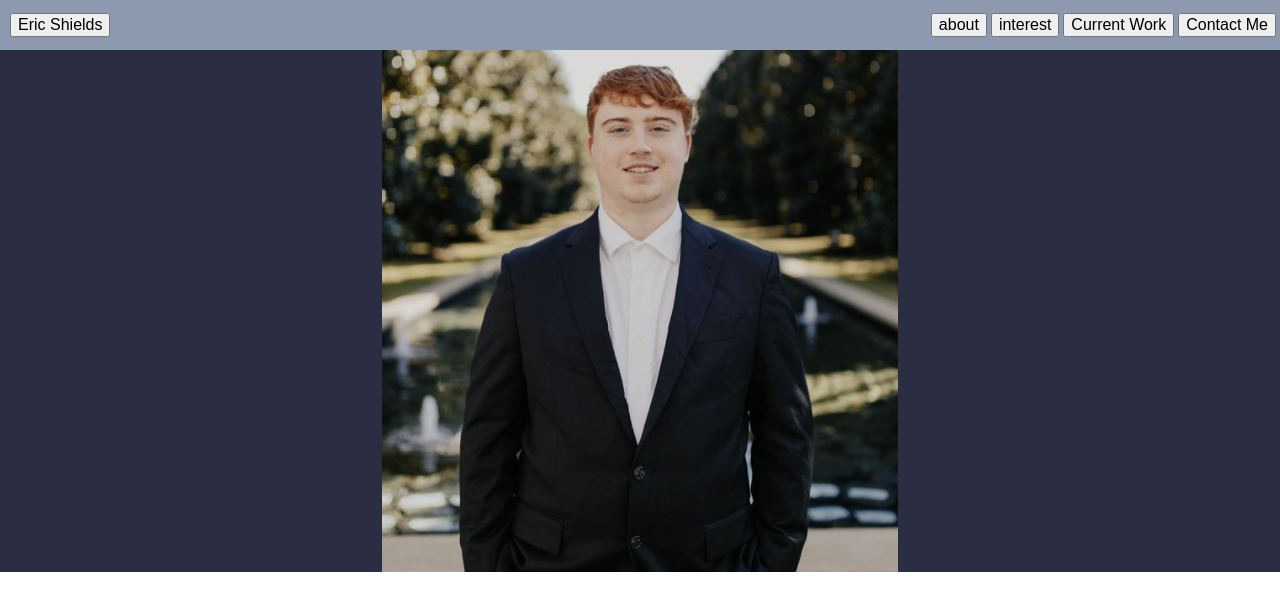
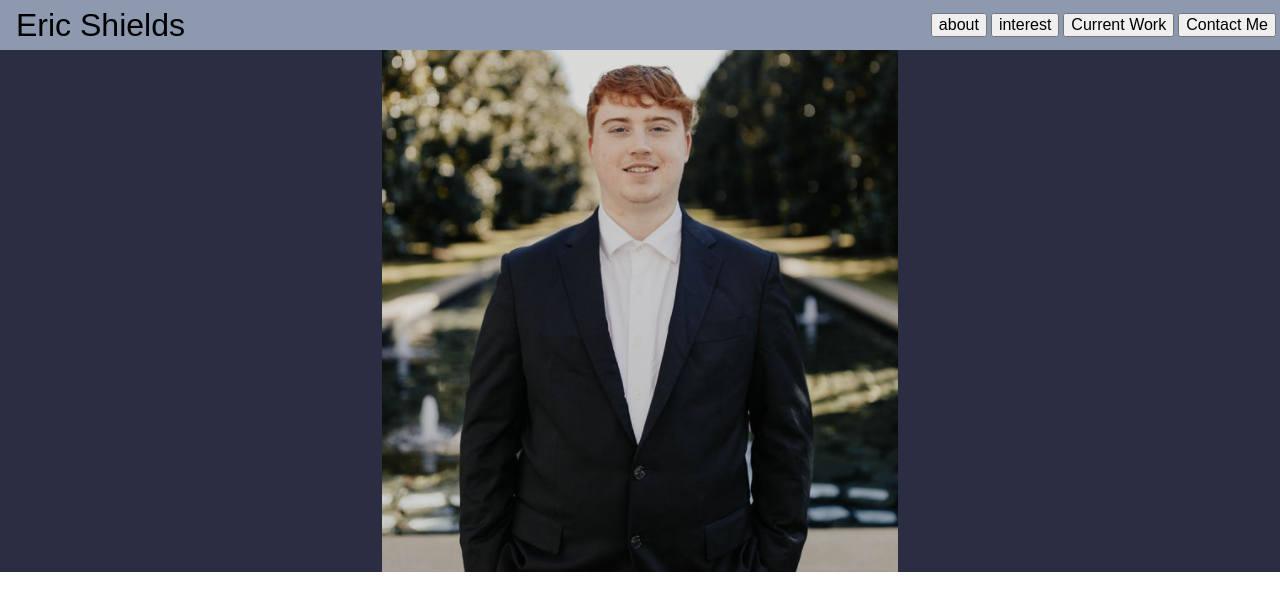
Before and after one commit to hampster2018/Resume-Website-React, a React (Create React App) app: page / in a window 1280 px wide. Shown: the top 610 px of the page. Built offline with nearby package versions, Linux system fonts and the light colour scheme.

Commit message:
Actually fixed it this time

```diff
--- a/src/components/Navbar.js
+++ b/src/components/Navbar.js
@@ -8,7 +8,7 @@ function RouteSelect (prop) {
 
     return (
         <div className={prop.divStyle}>
-            <button className={prop.buttonStyle === undefined ? prop.buttonStyle : "LinkButton"}>
+            <button className={prop.buttonStyle !== undefined ? prop.buttonStyle : "LinkButton"}>
                 <Link to={prop.to}>
                     {prop.value}
                 </Link>
```
